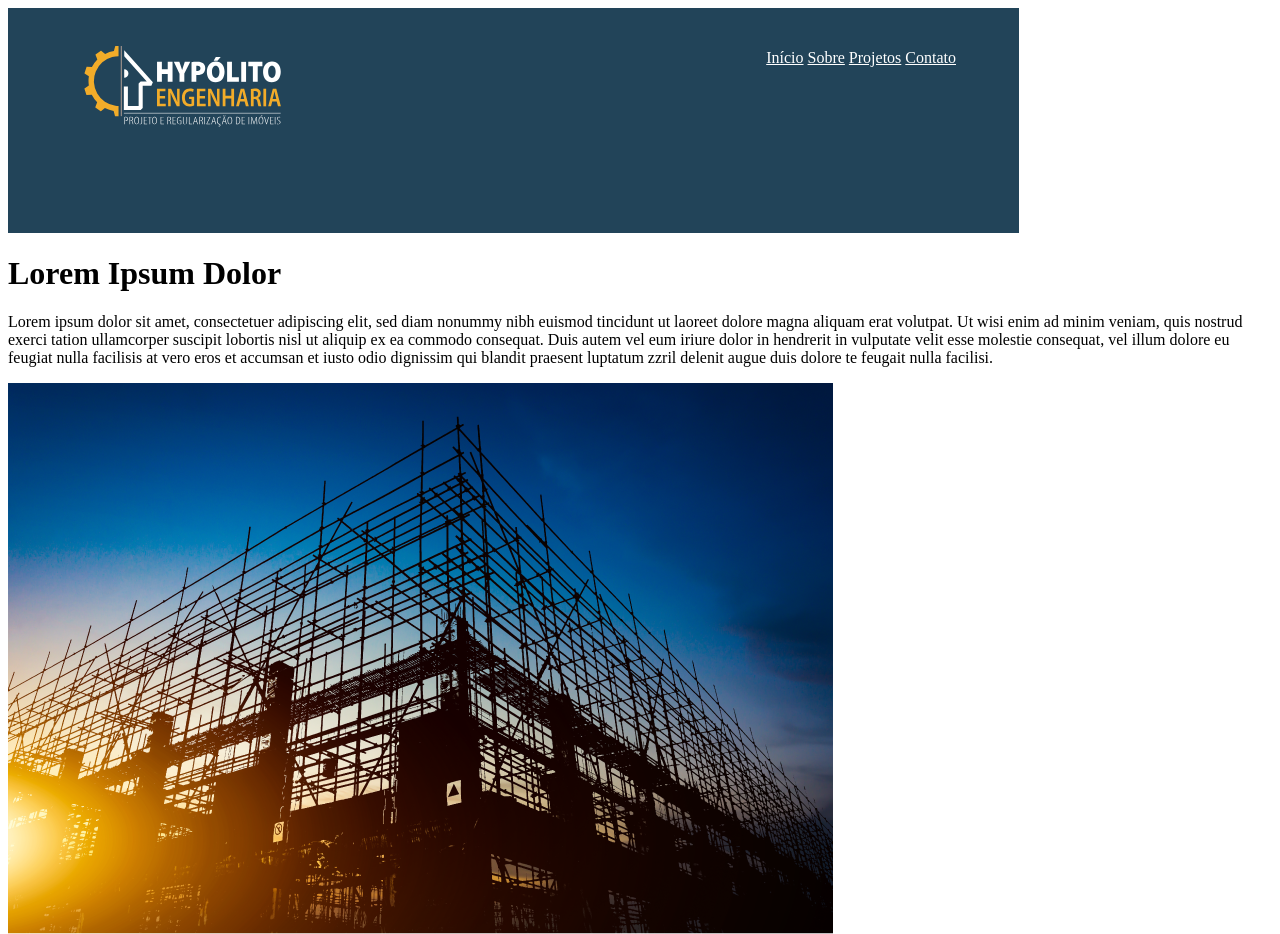
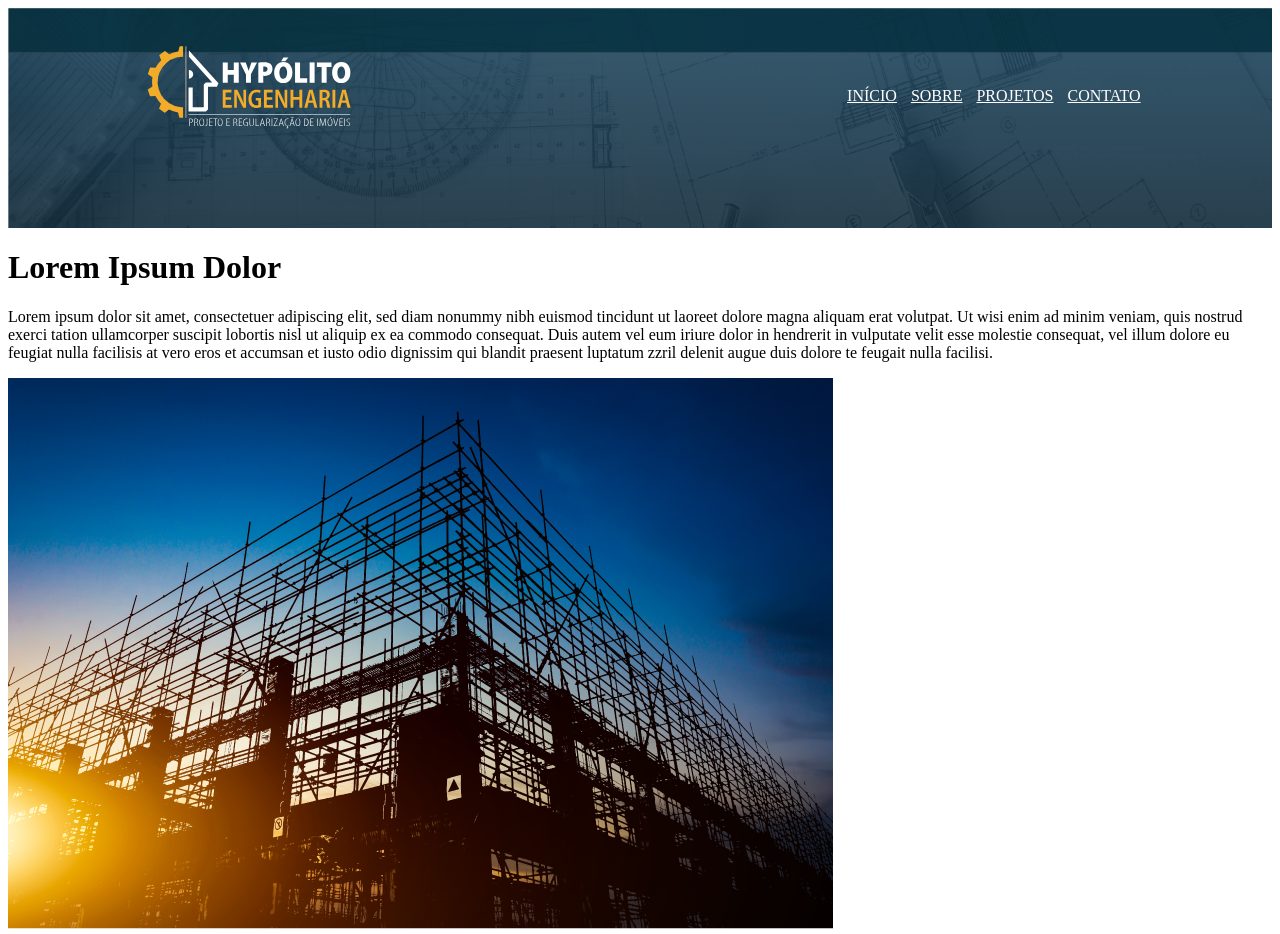
Before and after one commit to matheushy/hypolitoengenharia, a plain HTML site: page HE-index.html in a window 1280 px wide. Shown: the top 934 px of the page. Drawn offline with Linux system fonts and the light colour scheme.

Commit message:
header css

```diff
--- a/HE-index.html
+++ b/HE-index.html
@@ -13,6 +13,8 @@
 	<header>
 
 		<div id="testeira">
+
+			<div class="barra-superior"></div>
 
 			<div class="divlogo">
 				<a href="HE-index.html">
--- a/hestyle.css
+++ b/hestyle.css
@@ -3,26 +3,56 @@
 
 
 
-#testeira {width: 70%;height:200px;background-color:#224459; padding: 2% 5% 0 5%}
+header {
+    width: 100%;
+    height: 220px;
+    background-image: url("images/bg-header.png");
+    background-size: 100% 257px;
+    margin: 0;
+    padding: 0;
+}
 
 
-li {display: inline-flex}
+li {
+    display: inline-flex;
+    margin-right: 5px;
+    margin-left: 5px;
+}
 
-.divlogo {float: left; width:25%;}
+.divlogo {
+    float: left;
+    width: 18%;
+    padding-top: 1%;
+    padding-right: 0;
+    padding-left: 10%;
+    padding-bottom: 0;
+    padding-top: 2%;
+}
 
 
 
-.divmenu {float: right;color:white;}
+.divmenu {
+    float: right;
+    color: white;
+    padding-top: 5%;
+    padding-right: 10%;
+	text-transform: uppercase
+}
 
 a {color: white}
 
-.menu {color: white}
+.menu {
 
-.bloco1 {width: 100%;height: 800px}
+}
+
+.bloco1 {
+	width: 100%;
+	height: 800px
+}
 
 .foto-bloco-1 {
     float: right;
-    width: 653px
+    width: 653px;
 }
 
 .texto-bloco-1 {
```
Also changed, not shown: images/bg-header.png (added).
